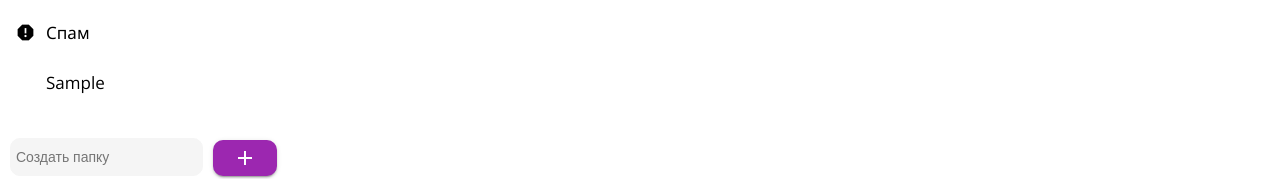
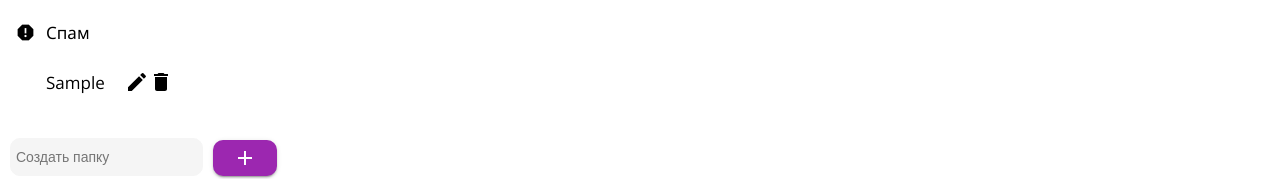
Before and after one commit to atmKs/totsystems-test, a React (Create React App) app: page / in a window 1280 px wide. Both pictures are taken after typing "Sample" into the empty fields and a click on the button 245 px from the left and 483 px from the top of the page. Shown: the part 376-555 px from the top of the page. Built offline with nearby package versions, Linux system fonts and the light colour scheme.

Commit message:
update в процессе

```diff
--- a/src/layout/Sidebar/Sidebar.jsx
+++ b/src/layout/Sidebar/Sidebar.jsx
@@ -43,7 +43,12 @@ const Sidebar = () => {
           <Form.Control
             type="text"
             placeholder="Создать папку"
-            {...register('title', { pattern: { value: /[A-Za-z0-9]/ } })}
+            {...register('title', {
+              required: true,
+              minLength: 4,
+              maxLength: 15,
+              pattern: /[A-Za-z0-9]/,
+            })}
           />
           <Button
             variant="contained"
--- a/src/layout/Sidebar/SidebarItem/SidebarItem.jsx
+++ b/src/layout/Sidebar/SidebarItem/SidebarItem.jsx
@@ -1,16 +1,34 @@
 import './SidebarItem.scss';
 import { useNavigate } from 'react-router-dom';
 import DeleteIcon from '@mui/icons-material/Delete';
+import EditIcon from '@mui/icons-material/Edit';
+import {
+  deleteFolder,
+  updateFolder,
+} from '../../../redux/actions/foldersAction';
+import { useDispatch } from 'react-redux';
 const SidebarItem = ({ folder }) => {
+  const dispatch = useDispatch();
   const navigate = useNavigate();
+
+  const onDelete = (id) => {
+    dispatch(deleteFolder(id));
+  };
+
+  const onUpdate = (id, folder) => {
+    dispatch(updateFolder(id, folder));
+  };
   const { id, title, icon, isEdit } = folder;
   return (
     <>
-      {folder.isEdit ? (
+      {isEdit ? (
         <div className="sidebar-item" onClick={() => navigate(`/folder/${id}`)}>
           <span className="material-icons">{icon}</span>
           <h4 className="item-title">{title}</h4>
-
+          <div className="custom-folder-icons">
+            <EditIcon onClick={() => onUpdate(id, folder)}></EditIcon>
+            <DeleteIcon onClick={() => onDelete(id)}></DeleteIcon>
+          </div>
         </div>
       ) : (
         <div className="sidebar-item" onClick={() => navigate(`/folder/${id}`)}>
--- a/src/layout/Sidebar/SidebarItem/SidebarItem.scss
+++ b/src/layout/Sidebar/SidebarItem/SidebarItem.scss
@@ -5,6 +5,10 @@
   padding: 0 15px;
   margin-right: 20px;
   margin-top: 15px;
+  .custom-folder-icons {
+    display: flex;
+    margin-left: 20px;
+  }
   &:hover {
     background-color: whitesmoke;
     border-radius: 10px;
--- a/src/redux/actions/foldersAction.js
+++ b/src/redux/actions/foldersAction.js
@@ -4,9 +4,12 @@ export const createFolder = (folder) => ({
   folder,
 });
 
-export const deleteFolder = (id) => ({ type: ActionTypes.DELETE_FOLDER, id });
-export const updateFolder = (folder, id) => ({
+export const deleteFolder = (currentId) => ({
+  type: ActionTypes.DELETE_FOLDER,
+  currentId,
+});
+export const updateFolder = (currentId, folder) => ({
   type: ActionTypes.UPDATE_USER,
+  currentId,
   folder,
-  id,
 });
--- a/src/redux/reducers/folderReducer/folderDeducer.js
+++ b/src/redux/reducers/folderReducer/folderDeducer.js
@@ -20,10 +20,29 @@ const folderReducer = (state = initialState, action) => {
           ...state.folders,
           {
             id: Math.random(),
-            title: title,
+            title,
             isEdit: true,
           },
         ],
+      };
+
+    case ActionTypes.DELETE_FOLDER:
+      return {
+        ...state,
+        folders: state.folders.filter(
+          (folder) => folder.id !== action.currentId
+        ),
+      };
+
+    case ActionTypes.UPDATE_FOLDER:
+      return {
+        ...state,
+        folders: state.folders.map((folder) => {
+          const { currentId } = action,
+            title = action.folder.title;
+          if (folder.id === currentId) return { id: currentId, title };
+          return folder;
+        }),
       };
 
     default:
```
